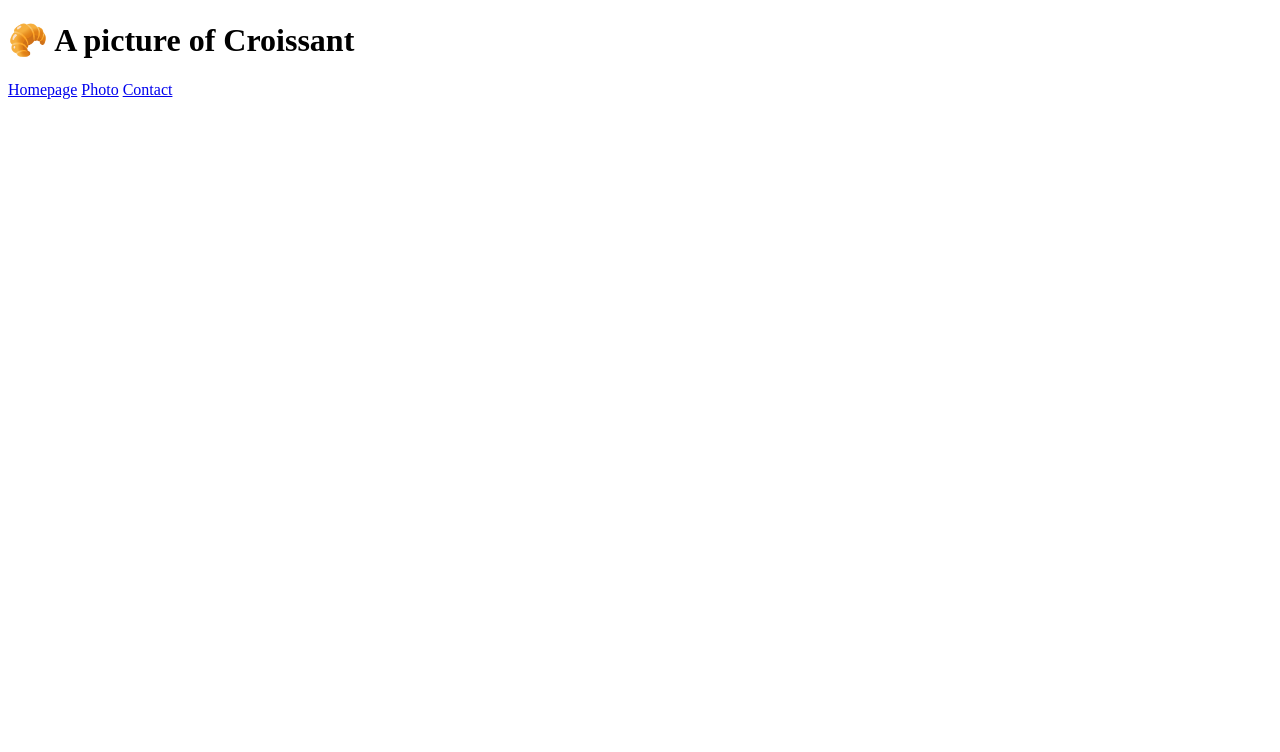
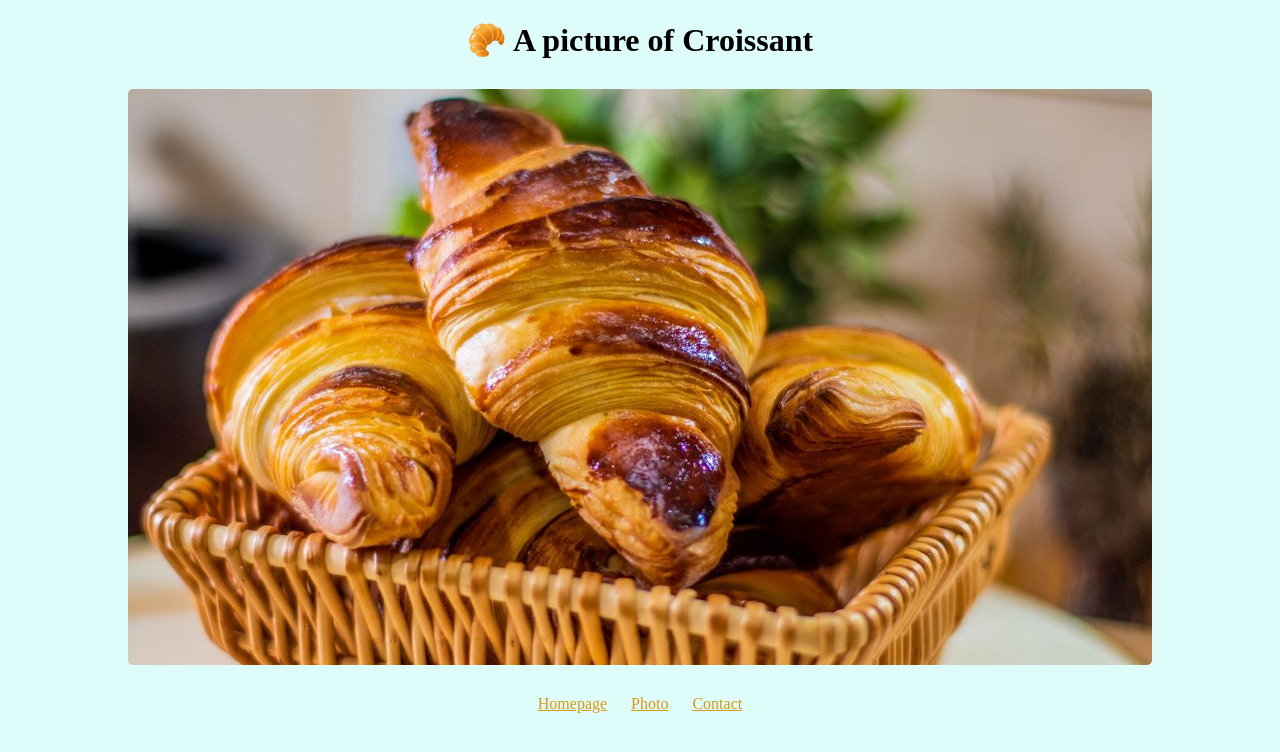
Before and after one commit to spun21m/Croissant, a plain HTML site: page photo.html in a window 1280 px wide. Drawn offline with Linux system fonts and the light colour scheme.

Commit message:
Styles added for multiple croissant pages

```diff
--- /dev/null
+++ b/css/styles.css
@@ -0,0 +1,27 @@
+body {
+  background: #defcf9;
+}
+
+h1 {
+  text-align: center;
+}
+
+p {
+  text-align: center;
+}
+
+footer {
+  text-align: center;
+}
+
+a {
+  margin: 10px;
+  color: rgb(215, 153, 18);
+}
+
+.croisant-img {
+  max-width: 100%;
+  display: block;
+  margin: 30px auto;
+  border-radius: 5px;
+}
--- a/photo.html
+++ b/photo.html
@@ -4,12 +4,17 @@
     <meta charset="UTF-8" />
     <meta http-equiv="X-UA-Compatible" content="IE=edge" />
     <meta name="viewport" content="width=device-width, initial-scale=1.0" />
-    <title>Document</title>
+    <link rel="stylesheet" href="css/styles.css" />
+
+    <title>An image of a croissant</title>
   </head>
   <body>
     <h1>🥐 A picture of Croissant</h1>
-    <a href="/">Homepage</a>
-    <a href="/photo.html">Photo</a>
-    <a href="/contact.html">Contact</a>
+    <img src="/img/croissant.jpg" class="croisant-img" />
+    <footer>
+      <a href="/">Homepage</a>
+      <a href="/photo.html">Photo</a>
+      <a href="/contact.html">Contact</a>
+    </footer>
   </body>
 </html>
```
Also changed, not shown: contact.html (+6 -3 lines), index.html (+6 -3 lines), img/croissant.jpg (added).
